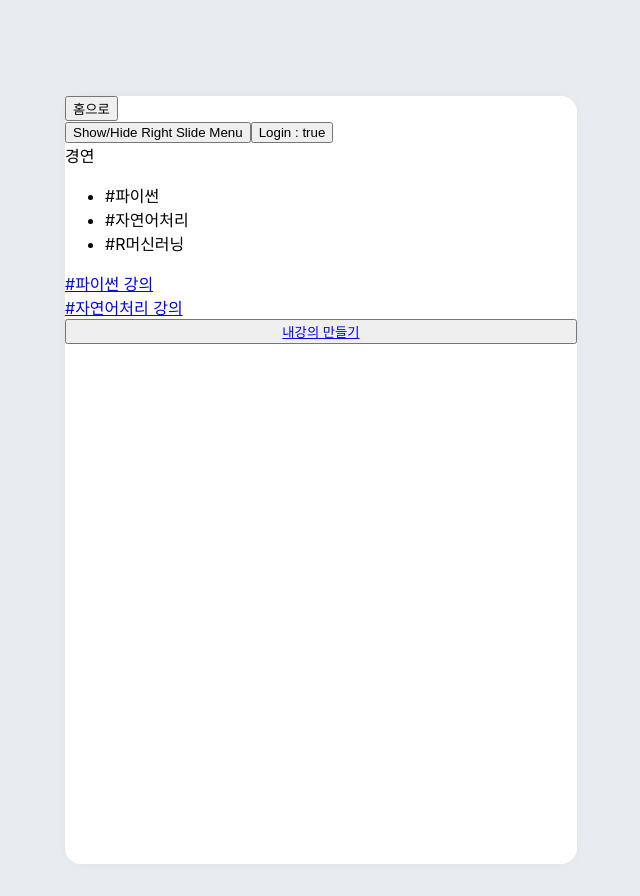
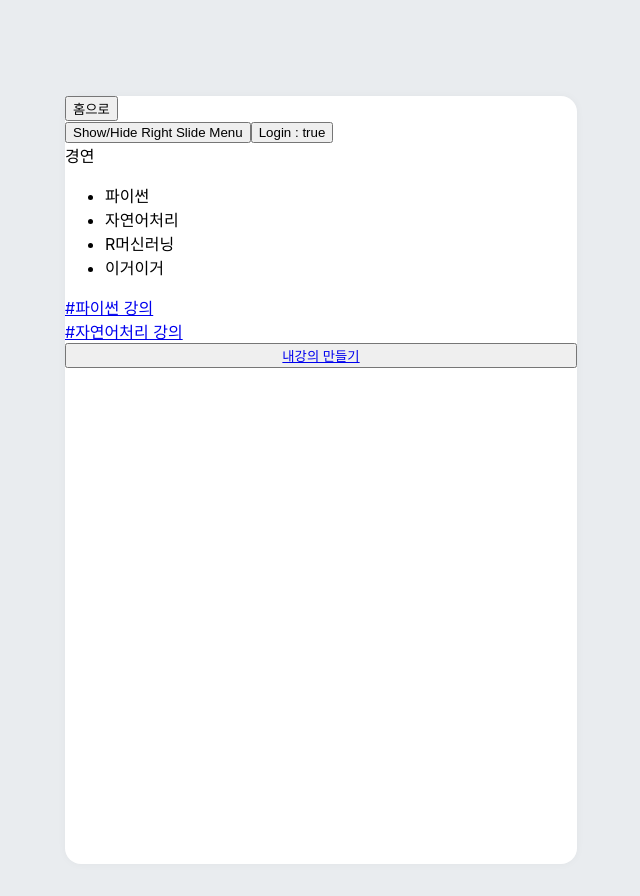
Before and after one commit to syugi/AIRIM, a React app in the folder airim-react/: page / in a window 1280 px wide. Shown: the whole page, without its empty margins (319-959 px from the left). Built offline with nearby package versions, Linux system fonts and the light colour scheme.

Commit message:
add tagList

```diff
--- a/airim-react/src/components/Home.js
+++ b/airim-react/src/components/Home.js
@@ -1,4 +1,4 @@
-import React from 'react';
+import React, { useState } from 'react';
 import { Link } from 'react-router-dom';
 
 import Layout from './common/Layout';
@@ -12,17 +12,22 @@ const Home = ({ history }) => {
     // padding: '1rem' // 다른 단위 사용 시 문자열로 설정
   };
 
+  const [tags, setTags] = useState([
+    { id: 1, text: '파이썬' },
+    { id: 2, text: '자연어처리' },
+    { id: 3, text: 'R머신러닝' },
+    { id: 4, text: '이거이거' },
+  ]);
+
+  const tagList = tags.map((tag) => <li key={tag.id}>{tag.text}</li>);
+
   return (
     <div className="Home">
       <Layout history={history}>
         <nav>
           <div>경연</div>
         </nav>
-        <ul>
-          <li>#파이썬</li>
-          <li>#자연어처리</li>
-          <li>#R머신러닝</li>
-        </ul>
+        <ul>{tagList}</ul>
         <CourseList />
         <button style={style}>
           <Link to="/CreateCourse">내강의 만들기</Link>
```
